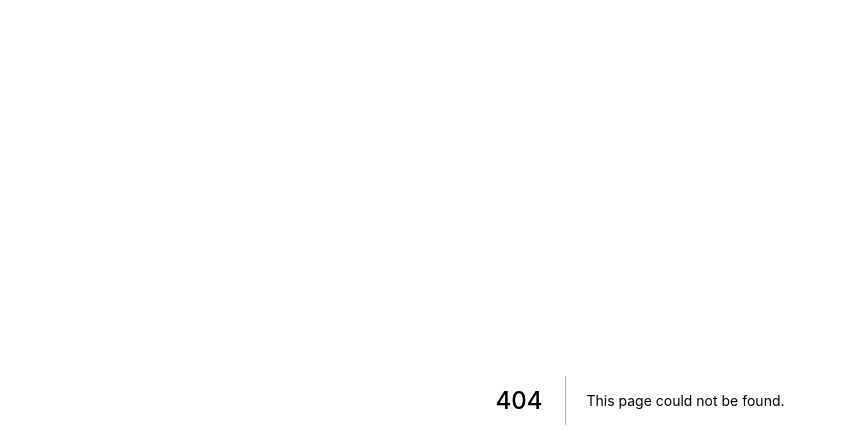
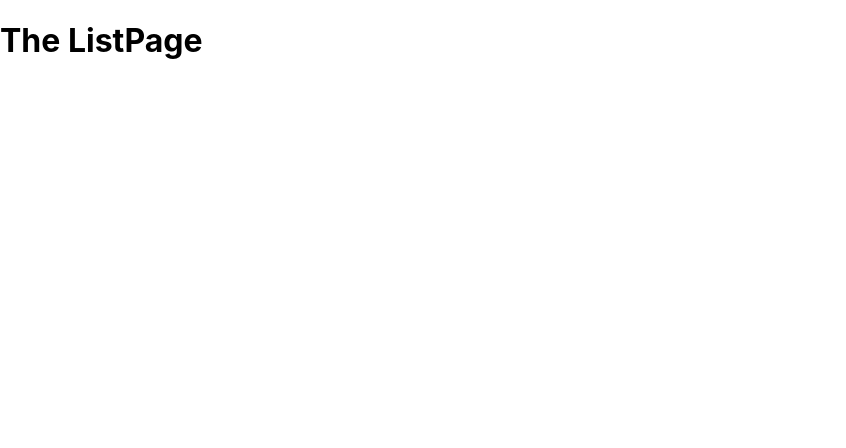
Before and after one commit to taesubyun/Next_React_js, a Next.js app: page /list in a window 1280 px wide. Before the commit this address had no page. Shown: the top 448 px of the page, without its empty margins (0-846 px from the left). Built offline with nearby package versions, Linux system fonts and the light colour scheme.

Commit message:
Fix file name

```diff
--- /dev/null
+++ b/pages/list.js
@@ -0,0 +1,8 @@
+function ListPage() {
+  return (
+    <div>
+      <h1>The ListPage</h1>
+    </div>
+  );
+}
+export default ListPage;
```
